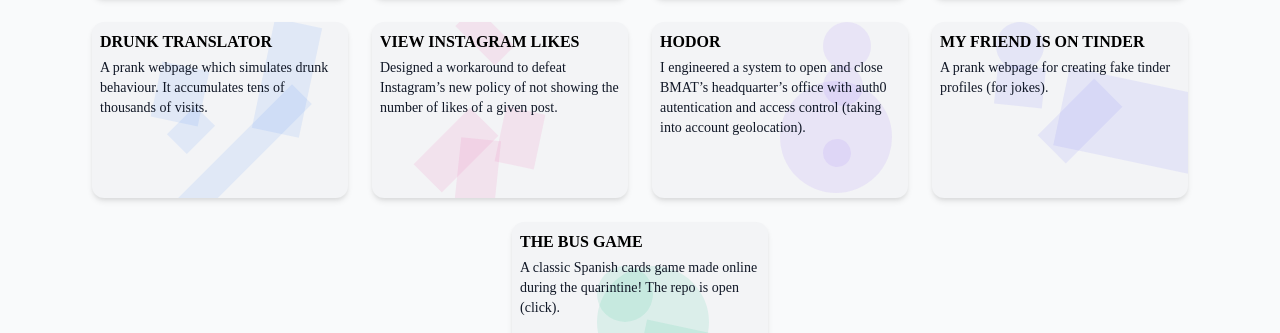
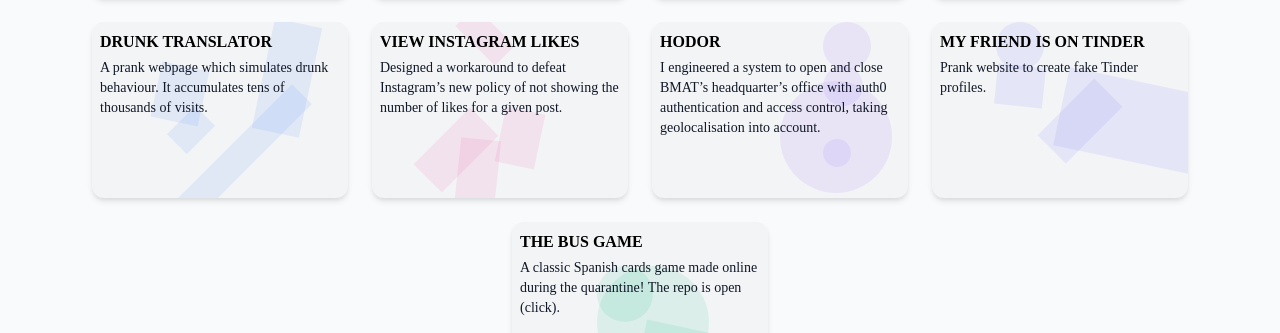
Before and after one commit to gferrate/personal_page, a Nuxt app: page / in a window 1280 px wide. Shown: the part 610-943 px from the top of the page. Built offline with nearby package versions, Linux system fonts and the light colour scheme; a web font is replaced by a local one.

Commit message:
Typos and upgrade

```diff
--- a/pages/index.vue
+++ b/pages/index.vue
@@ -292,28 +292,27 @@
         {
           title: "View Instagram Likes",
           subtitle:
-            "Designed a workaround to defeat Instagram’s new policy of not showing the number of likes of a given post.",
+            "Designed a workaround to defeat Instagram’s new policy of not showing the number of likes for a given post.",
           link: "https://github.com/gferrate/personal_projects/tree/master/instagram_likes",
           color: "bg-pink-500",
         },
         {
           title: "Hodor",
           subtitle:
-            "I engineered a system to open and close BMAT’s headquarter’s office with auth0 autentication and access control (taking into account geolocation).",
+            "I engineered a system to open and close BMAT’s headquarter’s office with auth0 authentication and access control, taking geolocalisation into account.",
           link: "https://www.youtube.com/watch?v=_1j-8boMRDQ",
           color: "bg-purple-500",
         },
         {
           title: "My Friend Is on Tinder",
-          subtitle:
-            "A prank webpage for creating fake tinder profiles (for jokes).",
+          subtitle: "Prank website to create fake Tinder profiles.",
           link: "https://my-friend-is-on-a-dating-app.com/",
           color: "bg-indigo-500",
         },
         {
           title: "The Bus Game",
           subtitle:
-            "A classic Spanish cards game made online during the quarintine! The repo is open (click).",
+            "A classic Spanish cards game made online during the quarantine! The repo is open (click).",
           link: "https://github.com/gferrate/juego_del_bus",
           color: "bg-green-500",
         },
```
Also changed, not shown: 1 other file (tests, documents, lock files or other folders).
